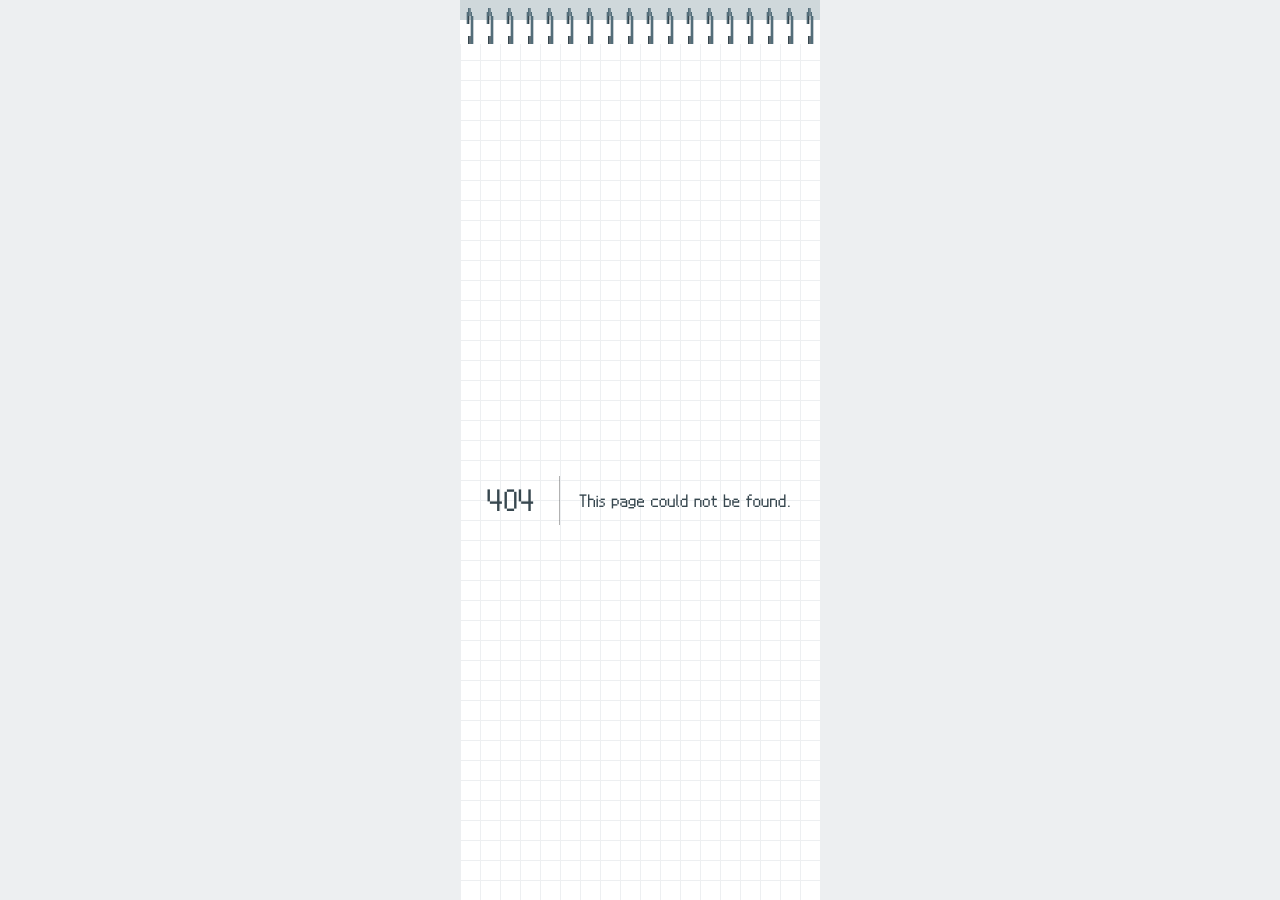
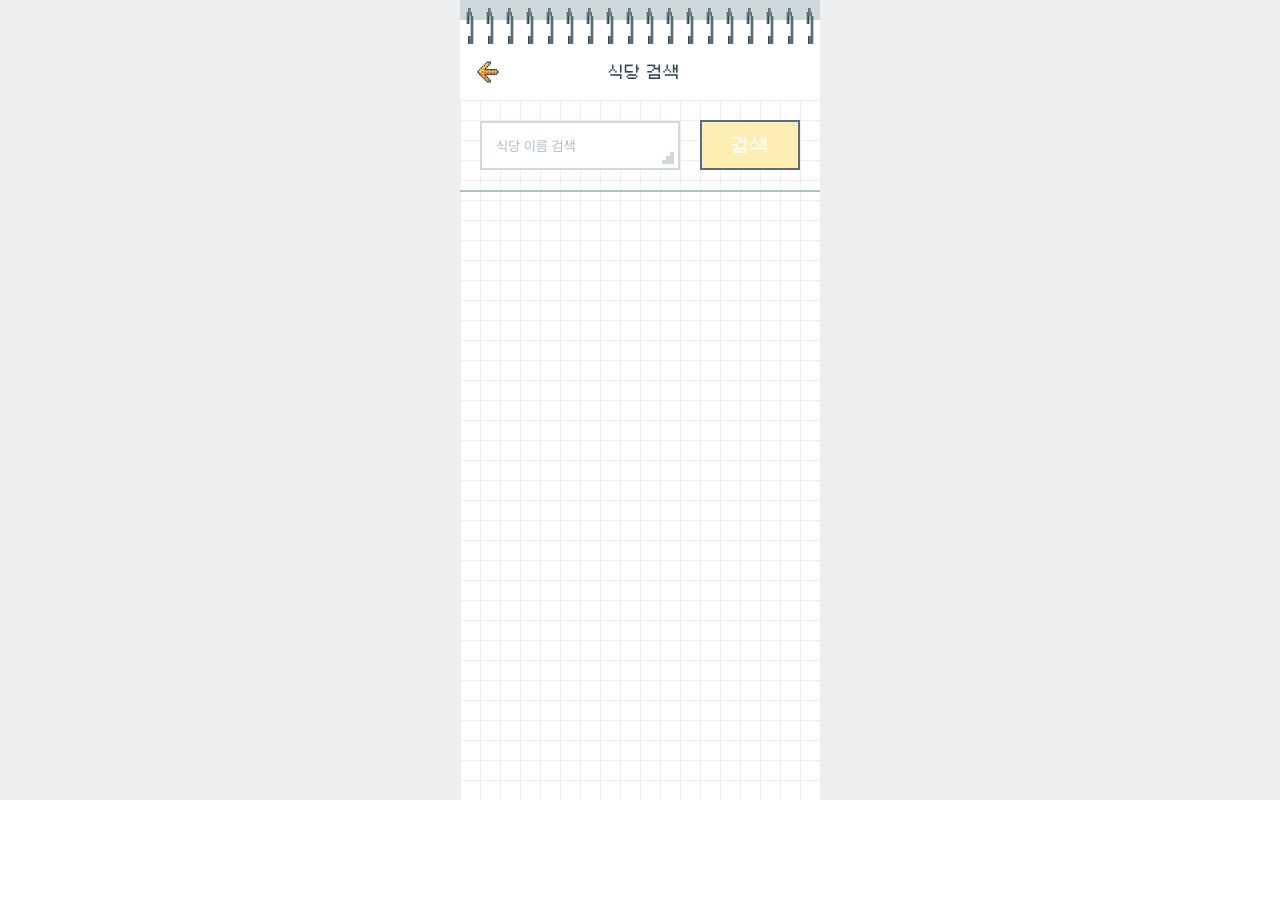
Before and after one commit to bside-4team/4team-client, a Next.js app: page /register-review/restaurant/search in a window 1280 px wide. Before the commit this address had no page. After the commit the page ends 800 px from the top, so only its background shows below. Built offline with nearby package versions, Linux system fonts and the light colour scheme.

Commit message:
[KB-128] feat: 식당 검색하여 지도에 표시하기

```diff
--- /dev/null
+++ b/src/app/register-review/restaurant/search/page.styled.ts
@@ -0,0 +1,80 @@
+import styled from 'styled-components';
+
+export const Form = styled.form`
+  width: 100%;
+  padding: 20px;
+  border-bottom: 2px solid ${({ theme }) => theme.colors.neutral.bg20};
+  display: flex;
+  gap: 20px;
+  align-items: center;
+`;
+
+export const InputContainer = styled.div`
+  width: calc(100% - 120px);
+`;
+
+export const SearchButton = styled.button`
+  padding: 14px 30px;
+  border: 2px solid ${({ theme }) => theme.colors.neutral.bg60};
+  background: ${({ theme }) => theme.colors.primary.y70};
+  font-size: 18px;
+  font-style: normal;
+  font-weight: 400;
+  line-height: 100%;
+  color: ${({ theme }) => theme.colors.white};
+
+  &:active {
+    background-color: ${({ theme }) => theme.colors.primary.y90};
+  }
+
+  &:disabled {
+    cursor: not-allowed;
+    background-color: ${({ theme }) => theme.colors.primary.y10};
+  }
+`;
+
+export const PlaceList = styled.ul`
+  width: 100%;
+`;
+
+export const PlaceListItem = styled.div`
+  width: 100%;
+  padding: 10px 20px;
+  border-bottom: 1px solid ${({ theme }) => theme.colors.neutral.bg40};
+`;
+
+export const PlaceContainer = styled.div`
+  width: 100%;
+  display: flex;
+  justify-content: space-between;
+  align-items: center;
+`;
+
+export const PlaceName = styled.div`
+  font-size: 14px;
+  font-weight: 700;
+  margin-bottom: 4px;
+`;
+
+export const PlaceAddress = styled.span`
+  font-size: 12px;
+  color: ${({ theme }) => theme.colors.neutral.bg60};
+`;
+
+export const SelectButton = styled.button`
+  padding: 4px 8px;
+  border: 1px solid ${({ theme }) => theme.colors.neutral.bg60};
+  background-color: ${({ theme }) => theme.colors.primary.y70};
+  color: ${({ theme }) => theme.colors.white};
+
+  &:active {
+    background-color: ${({ theme }) => theme.colors.primary.y90};
+  }
+`;
+
+export const MapContainer = styled.div`
+  max-width: 320px;
+  width: 100%;
+  height: 320px;
+  margin-top: 20px;
+`;
--- /dev/null
+++ b/src/app/register-review/restaurant/search/page.tsx
@@ -0,0 +1,160 @@
+'use client';
+
+import TextInput from '@/components/Input/TextInput';
+import CHeader from '@/components/c-header';
+import { useMutation } from '@tanstack/react-query';
+import axios from 'axios';
+import { useState } from 'react';
+import { SubmitHandler, useForm } from 'react-hook-form';
+import * as S from './page.styled';
+
+interface FormValue {
+  name: string;
+}
+
+interface ISearchKeyword {
+  address_name: string;
+  category_group_code: string;
+  category_group_name: string;
+  category_name: string;
+  distance: string;
+  id: string;
+  phone: string;
+  place_name: string;
+  place_url: string;
+  road_address_name: string;
+  x: string;
+  y: string;
+}
+
+export default function RestaurantSearch() {
+  const [address, setAddress] = useState('');
+
+  const {
+    register,
+    handleSubmit,
+    formState: { isValid },
+  } = useForm<FormValue>({
+    mode: 'onSubmit',
+  });
+
+  const searchByKeyword = async (keyword: string) => {
+    const { data } = await axios.get(`https://dapi.kakao.com/v2/local/search/keyword.json?query=${keyword}`, {
+      headers: {
+        Authorization: `KakaoAK ${process.env.NEXT_PUBLIC_KAKAO_REST_API_KEY}`,
+      },
+    });
+
+    return data;
+  };
+
+  const { mutate: getSearchList, data } = useMutation((keyword: string) => searchByKeyword(keyword), {
+    cacheTime: 0,
+  });
+
+  const onSubmitHandler: SubmitHandler<FormValue> = ({ name }) => {
+    getSearchList(name);
+  };
+
+  const getKakaoMap = (placeAddress: string) => {
+    // script가 완전히 load 된 이후, 실행될 함수
+    const onLoadKakaoMap = () => {
+      window.kakao.maps.load(() => {
+        const mapContainer = document.getElementById('map');
+        const mapOption = {
+          center: new window.kakao.maps.LatLng(33.450701, 126.570667), // 지도의 중심좌표
+          level: 3, // 지도의 확대 레벨
+        };
+        const map = new window.kakao.maps.Map(mapContainer, mapOption);
+
+        if (placeAddress?.length > 0) {
+          // 주소-좌표 변환 객체를 생성합니다
+          var geocoder = new window.kakao.maps.services.Geocoder();
+
+          // 주소로 좌표를 검색합니다
+          geocoder.addressSearch(placeAddress, function (result: any, status: any) {
+            // 정상적으로 검색이 완료됐으면
+            if (status === window.kakao.maps.services.Status.OK) {
+              var coords = new window.kakao.maps.LatLng(result[0].y, result[0].x);
+
+              // 결과값으로 받은 위치를 마커로 표시합니다
+              var marker = new window.kakao.maps.Marker({
+                map: map,
+                position: coords,
+              });
+
+              marker.setMap(map);
+
+              // 지도의 중심을 결과값으로 받은 위치로 이동시킵니다
+              map.setCenter(coords);
+            }
+          });
+        }
+      });
+    };
+
+    // DOM을 이용하여 script 태그를 만들어주자.
+    const mapScript = document.createElement('script');
+    // script.async = true 라면,
+    // 해당 스크립트가 다른 페이지와는 비동기적으로 동작함을 의미한다.
+    mapScript.async = true;
+    // script.src에 map을 불러오는 api를 넣어주자.
+    // 여기에서 우리가 기존에 발급 받았던 apiKey를 넣어주면 된다.
+    mapScript.src = `//dapi.kakao.com/v2/maps/sdk.js?appkey=${process.env.NEXT_PUBLIC_KAKAO_CLIENT_KEY}&libraries=services&autoload=false`;
+
+    // 이제 우리가 만든 script를 document에 붙여주자.
+    document.head.appendChild(mapScript);
+
+    // sciprt가 완전히 load 된 이후, 지도를 띄우는 코드를 실행시킨다.
+    mapScript.addEventListener('load', () => {
+      window.kakao.maps.load(onLoadKakaoMap);
+    });
+  };
+
+  return (
+    <>
+      <CHeader title="식당 검색" isBackBtn />
+
+      <S.Form onSubmit={handleSubmit(onSubmitHandler)}>
+        <S.InputContainer>
+          <TextInput placeholder="식당 이름 검색" {...register('name', { required: true })} />
+        </S.InputContainer>
+
+        <S.SearchButton disabled={!isValid}>검색</S.SearchButton>
+      </S.Form>
+
+      <S.PlaceList>
+        {data?.documents?.map((d: ISearchKeyword) => {
+          const placeAddress = d.road_address_name !== '' ? d.road_address_name : d.address_name;
+
+          return (
+            <S.PlaceListItem key={d.id}>
+              <S.PlaceContainer>
+                <div>
+                  <S.PlaceName>{d.place_name}</S.PlaceName>
+
+                  <S.PlaceAddress>{placeAddress}</S.PlaceAddress>
+                </div>
+
+                <S.SelectButton
+                  onClick={() => {
+                    setAddress(placeAddress);
+                    getKakaoMap(placeAddress);
+                  }}
+                >
+                  선택
+                </S.SelectButton>
+              </S.PlaceContainer>
+
+              {placeAddress !== '' && placeAddress === address && (
+                <S.MapContainer>
+                  <div id="map" style={{ width: placeAddress?.length > 0 ? '100%' : 0, height: '100%' }}></div>
+                </S.MapContainer>
+              )}
+            </S.PlaceListItem>
+          );
+        })}
+      </S.PlaceList>
+    </>
+  );
+}
```
